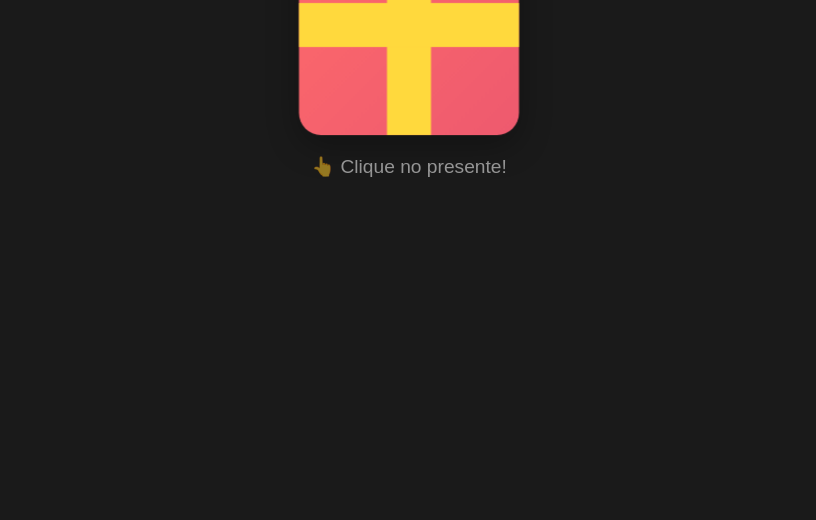
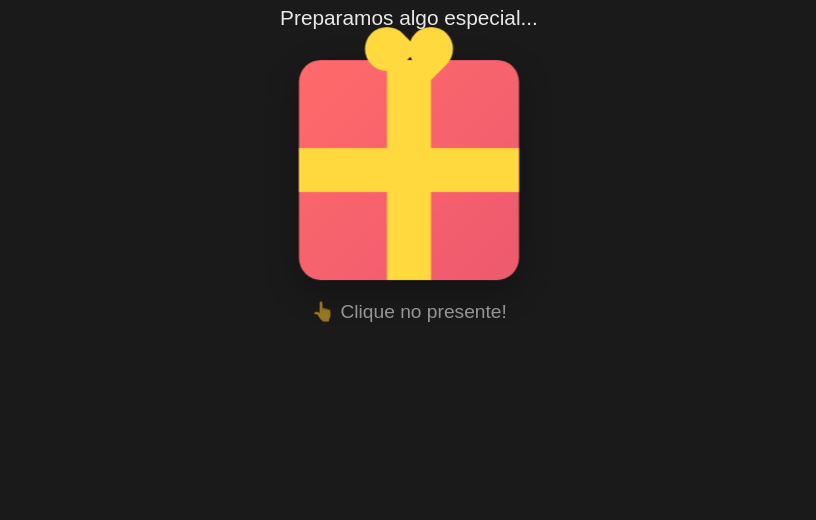
Before and after one commit to TechOtavio/ProjetoLogicaMatematica, a plain HTML site: page surpresa.html in a window 1280 px wide. Shown: the part 280-800 px from the top of the page, without its empty margins (231-1047 px from the left). Drawn offline with Linux system fonts and the light colour scheme.

Commit message:
Ajustes surpresa.html

```diff
--- a/surpresa.html
+++ b/surpresa.html
@@ -13,13 +13,17 @@
             padding: 0;
             background-color: #1a1a1a;
             color: #ffffff;
+            display: flex;
+            flex-direction: column;
+            min-height: 100vh;
         }
-        footer {
-            background-color: #222;
-            color: white;
-            text-align: center;
-            padding: 1rem;
-            margin-top: 2rem;
+
+        main {
+            flex-grow: 1;
+            display: flex;
+            flex-direction: column;
+            align-items: center;
+            justify-content: center;
         }
 
         .container {
```
